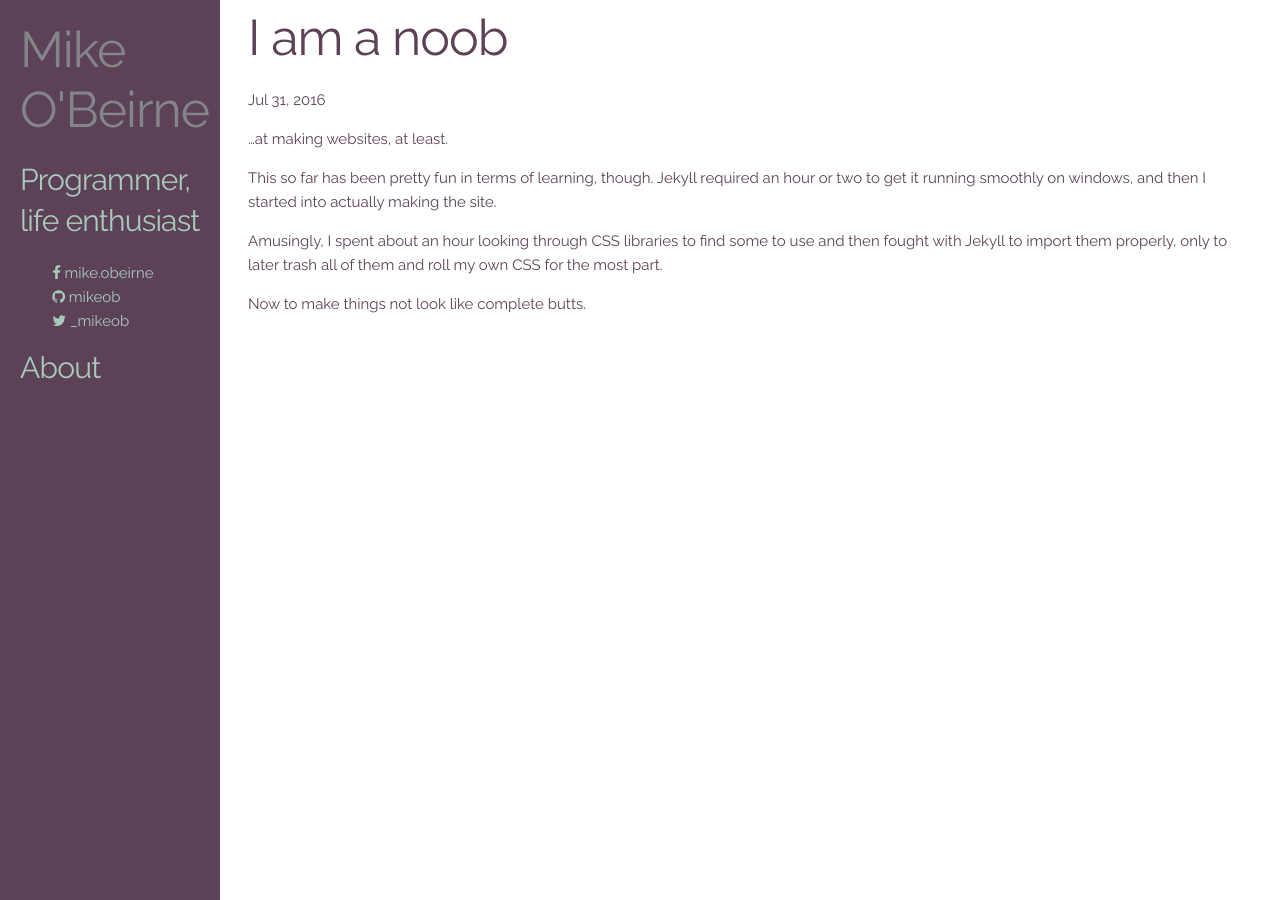
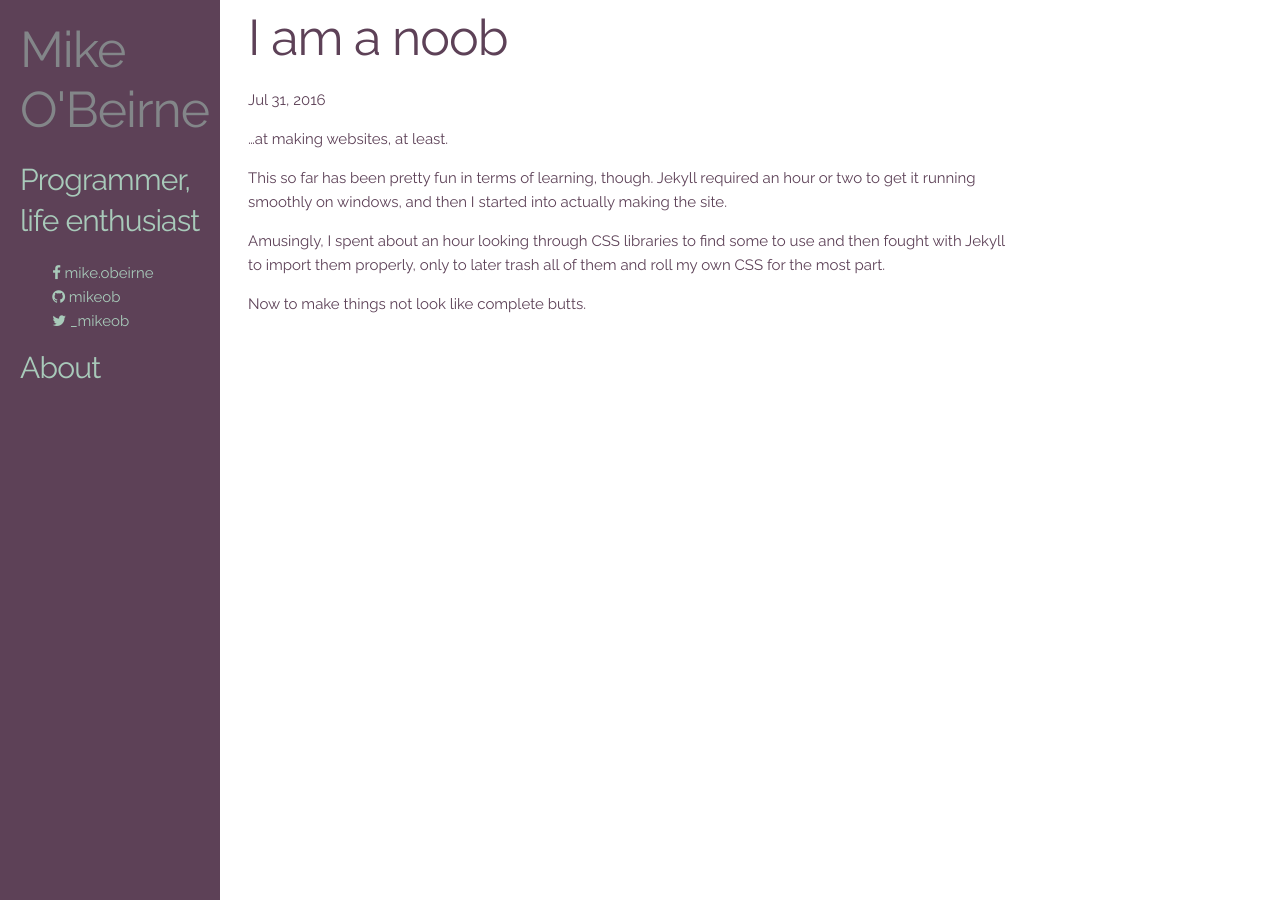
Before and after one commit to mikeob/mikeob.github.com, a Jekyll site: the page built from _posts/2016-07-31-i-am-a-noob.markdown, in a window 1280 px wide. Built offline with Jekyll 4.4.1, drawn with Linux system fonts in a browser that asks for light colours.

Commit message:
Adds a width to the post format
This looks a little better.

```diff
--- a/css/main.scss
+++ b/css/main.scss
@@ -60,6 +60,10 @@ body {
   color: $color-lost0;
 }
 
+.post-content {
+    width: 760px;
+}
+
 /* Typography
 –––––––––––––––––––––––––––––––––––––––––––––––––– */
 h1, h2, h3, h4, h5, h6 {
```
